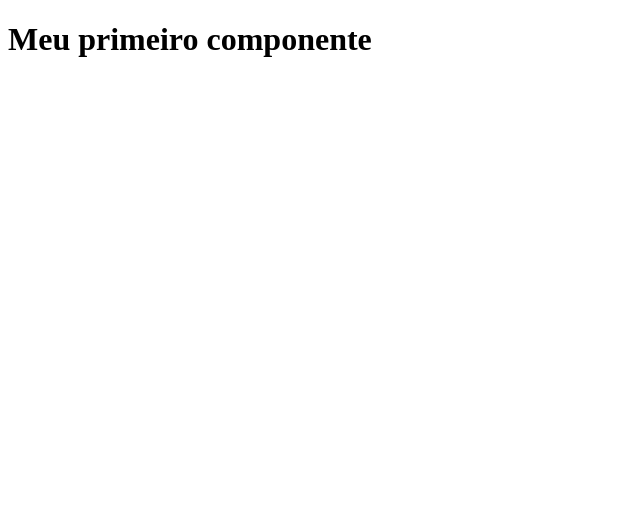
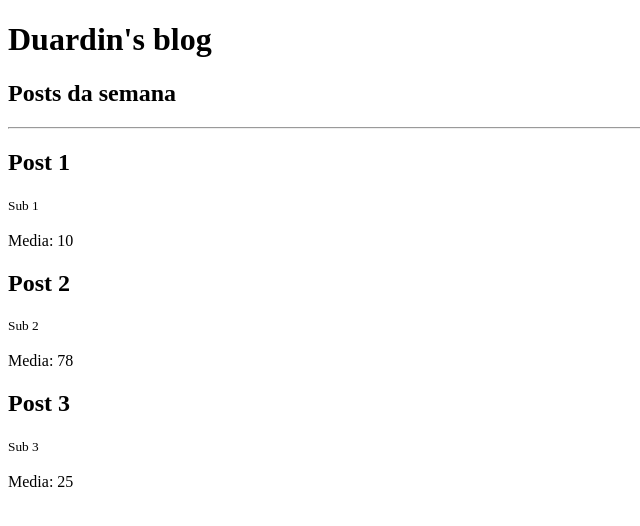
Before and after one commit to EduPZz/Jstack---React, a React app: page / in a window 1280 px wide. Shown: the top 526 px of the page, without its empty margins (0-640 px from the left). Built offline with nearby package versions, Linux system fonts and the light colour scheme.

Commit message:
Props and props children

```diff
--- a/src/App.js
+++ b/src/App.js
@@ -1,8 +1,39 @@
 import React from "react";
+
+import Post from "./Post";
+import Header from "./Header";
 
 function App(){
     return(
-        <h1>Meu primeiro componente</h1>
+        <>
+            <Header>
+                <h2> Posts da semana</h2>
+            </Header>
+
+            <hr />
+
+            <Post
+                likes = {20}
+                post = {{
+                    title: "Post 1",
+                    subtitle: "Sub 1"
+                }}
+            />
+            <Post
+                likes = {156}
+                post = {{
+                    title: "Post 2",
+                    subtitle: "Sub 2"
+                }}
+            />
+            <Post
+                likes = {50}
+                post = {{
+                    title: "Post 3",
+                    subtitle: "Sub 3"
+                }}
+            />
+        </>
     )
 }
 
--- /dev/null
+++ b/src/Header.js
@@ -0,0 +1,20 @@
+import React from "react";
+import propTypes from 'prop-types';
+
+export default function Header(props){
+    return(
+        <>
+            <h1>{props.title}</h1>
+            {props.children}
+        </>
+    )
+}
+
+Header.prototypes = {
+    title: propTypes.string,
+    children: propTypes.node
+};
+
+Header.defaultProps = {
+    title: `Duardin's blog`,
+};
--- /dev/null
+++ b/src/Post.js
@@ -0,0 +1,25 @@
+import React from "react";
+import propTypes from 'prop-types';
+
+function Post(props){
+    return(
+        <>
+            <article >
+                <h1>{props.post.title}</h1>
+                <small>{props.post.subtitle}</small>
+            </article>
+            <br />
+            Media: {props.likes / 2}
+        </>
+    )
+}
+
+Post.propTypes = {
+    likes: propTypes.number.isRequired,
+    post: propTypes.shape({
+        title: propTypes.string.isRequired,
+        subtitle: propTypes.string.isRequired
+    }).isRequired
+};
+
+export default Post;
```
Also changed, not shown: package.json (+6 -6 lines), 1 other file (tests, documents, lock files or other folders).
